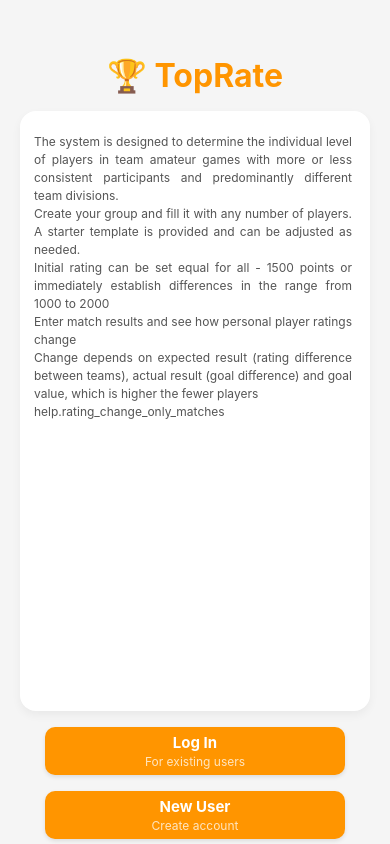
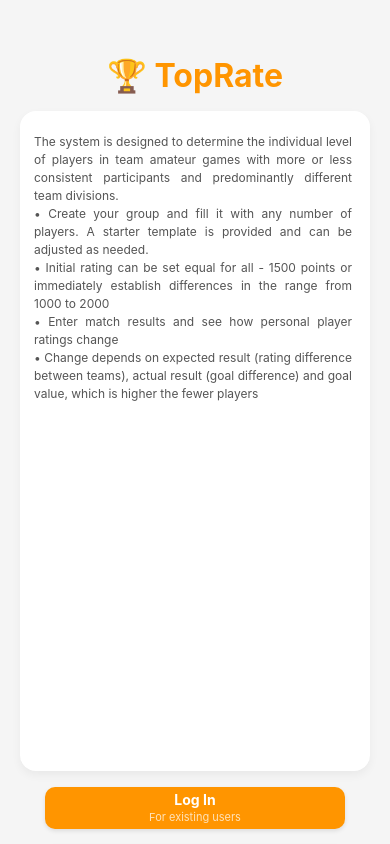
Before and after one commit to zveresch2019-ship-it/TopRate, a React Native app: screen / in a window 390 px wide. Built offline with nearby package versions, Linux system fonts and the light colour scheme; no server answers.

Commit message:
Increase help card height, restore bullets, shrink mode buttons

```diff
--- a/src/context/LanguageContext.tsx
+++ b/src/context/LanguageContext.tsx
@@ -130,10 +130,10 @@
     'help.title': 'СИСТЕМА РЕЙТИНГА ТОПРЕЙТ',
     'help.purpose': 'Система предназначена для определения индивидуального уровня игроков в командных любительских играх с более-менее постоянными участниками и преимущественно разной разбивкой на команды.',
     'help.how_works': 'Как работает рейтинг:',
-    'help.add_players': 'Создайте свою группу и наполните её любым количеством игроков. Для удобства даётся шаблонный набор, который можно корректировать.',
-    'help.initial_rating': 'Начальный рейтинг можно задать как равный для всех - 1500 очков или сразу установить различие в диапазоне от 1000 до 2000',
-    'help.rating_changes': 'Вводите результаты матчей и смотрите, как меняются личные рейтинги игроков',
-    'help.change_factors': 'Изменение зависит от ожидаемого результата (разницы в рейтингах между командами), фактического результата (разницы в голах) и цены гола, которая тем выше, чем меньше игроков',
+    'help.add_players': '• Создайте свою группу и наполните её любым количеством игроков. Для удобства даётся шаблонный набор, который можно корректировать.',
+    'help.initial_rating': '• Начальный рейтинг можно задать как равный для всех - 1500 очков или сразу установить различие в диапазоне от 1000 до 2000',
+    'help.rating_changes': '• Вводите результаты матчей и смотрите, как меняются личные рейтинги игроков',
+    'help.change_factors': '• Изменение зависит от ожидаемого результата (разницы в рейтингах между командами), фактического результата (разницы в голах) и цены гола, которая тем выше, чем меньше игроков',
     'help.seasons_title': '',
     'help.seasons_stats': '',
     'help.new_season': '',
@@ -322,10 +322,10 @@
     'help.title': 'TOPRATE RATING SYSTEM',
     'help.purpose': 'The system is designed to determine the individual level of players in team amateur games with more or less consistent participants and predominantly different team divisions.',
     'help.how_works': 'How the rating works:',
-    'help.add_players': 'Create your group and fill it with any number of players. A starter template is provided and can be adjusted as needed.',
-    'help.initial_rating': 'Initial rating can be set equal for all - 1500 points or immediately establish differences in the range from 1000 to 2000',
-    'help.rating_changes': 'Enter match results and see how personal player ratings change',
-    'help.change_factors': 'Change depends on expected result (rating difference between teams), actual result (goal difference) and goal value, which is higher the fewer players',
+    'help.add_players': '• Create your group and fill it with any number of players. A starter template is provided and can be adjusted as needed.',
+    'help.initial_rating': '• Initial rating can be set equal for all - 1500 points or immediately establish differences in the range from 1000 to 2000',
+    'help.rating_changes': '• Enter match results and see how personal player ratings change',
+    'help.change_factors': '• Change depends on expected result (rating difference between teams), actual result (goal difference) and goal value, which is higher the fewer players',
     'help.seasons_title': '',
     'help.seasons_stats': '',
     'help.new_season': '',
--- a/src/screens/LoginScreen.tsx
+++ b/src/screens/LoginScreen.tsx
@@ -391,7 +391,6 @@
       t('help.initial_rating'),
       t('help.rating_changes'),
       t('help.change_factors'),
-      t('help.rating_change_only_matches'),
     ].filter(Boolean);
     return lines.join('\n');
   }, [t]);
@@ -546,8 +545,8 @@
     width: '100%',
     maxWidth: 500,
     alignSelf: 'center',
-    height: 600,
-    maxHeight: 660,
+    height: 660,
+    maxHeight: 720,
     backgroundColor: '#FFFFFF',
     borderRadius: 16,
     paddingVertical: 14,
@@ -574,8 +573,8 @@
     backgroundColor: '#FF9500',
     width: 300,
     maxWidth: '100%',
-    paddingVertical: 6,
-    minHeight: 48,
+    paddingVertical: 4,
+    minHeight: 42,
     paddingHorizontal: 12,
     borderRadius: 10,
     alignItems: 'center',
@@ -587,14 +586,14 @@
   },
   modeButtonText: {
     color: '#FFFFFF',
-    fontSize: 15,
+    fontSize: 14,
     fontWeight: 'bold',
     marginBottom: 2,
   },
   modeButtonSubtext: {
     color: '#FFFFFF',
-    fontSize: 12,
-    opacity: 0.75,
+    fontSize: 11,
+    opacity: 0.72,
   },
   form: {
     width: '100%',
```
